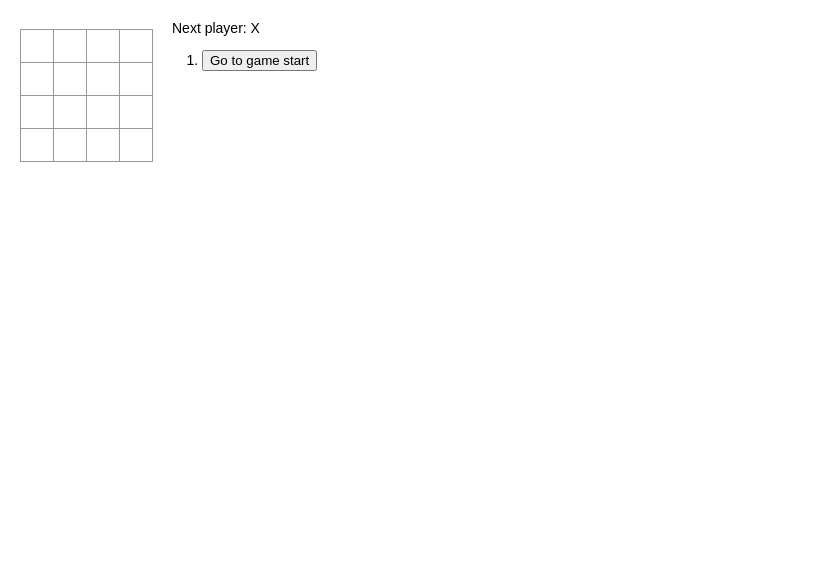
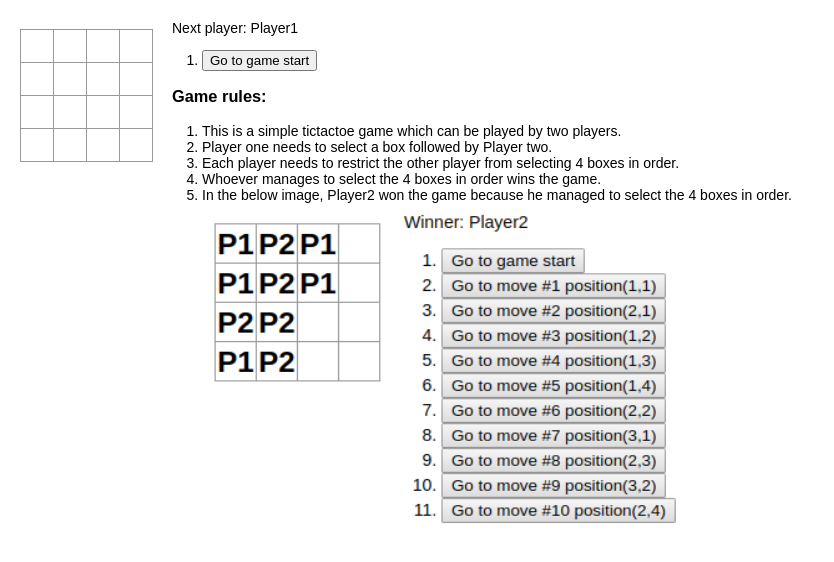
Before and after one commit to ashokkumar901/ReactApp, a React (Create React App) app: page / in a window 1280 px wide. Shown: the top 562 px of the page, without its empty margins (0-834 px from the left). Built offline with nearby package versions, Linux system fonts and the light colour scheme.

Commit message:
game rules added

```diff
--- a/src/App.js
+++ b/src/App.js
@@ -93,7 +93,7 @@ class Game extends React.Component {
     if (calculateWinner(squares) || squares[i]) {
       return;
     }
-    squares[i] = this.state.xIsNext ? 'X' : 'O';
+    squares[i] = this.state.xIsNext ? 'P1' : 'P2';
     this.setState({
       history: history.concat([{
         squares: squares
@@ -143,10 +143,15 @@ class Game extends React.Component {
     })
     let status;
     if (winner) {
-      status = 'Winner: ' + winner;
+      if (winner === 'P1') {
+        status = 'Winner: Player1';
+      }
+      else {
+        status = 'Winner: Player2';
+      }
     }
     else {
-      status = 'Next player: ' + (this.state.xIsNext ? 'X' : 'O');
+      status = 'Next player: ' + (this.state.xIsNext ? 'Player1' : 'Player2');
     }
     return (
       <div className="game">
@@ -158,6 +163,16 @@ class Game extends React.Component {
         <div className="game-info">
           <div>{status}</div>
           <ol>{moves}</ol>
+          <h3>Game rules:</h3>
+          <ol>
+            <li>This is a simple tictactoe game which can be played by two players.</li>
+            <li>Player one needs to select a box followed by Player two.</li>
+            <li>Each player needs to restrict the other player from selecting 4 boxes in order.</li>
+            <li>Whoever manages to select the 4 boxes in order wins the game.</li>
+            <li>In the below image, Player2 won the game because he managed to select the 4 boxes in order.</li>
+            <img src={require("./demoimage.png")} alt="Demo" width="500" height="333"></img>
+          </ol>
+
         </div>
       </div>
     );
```
Also changed, not shown: src/demoimage.png (added).
